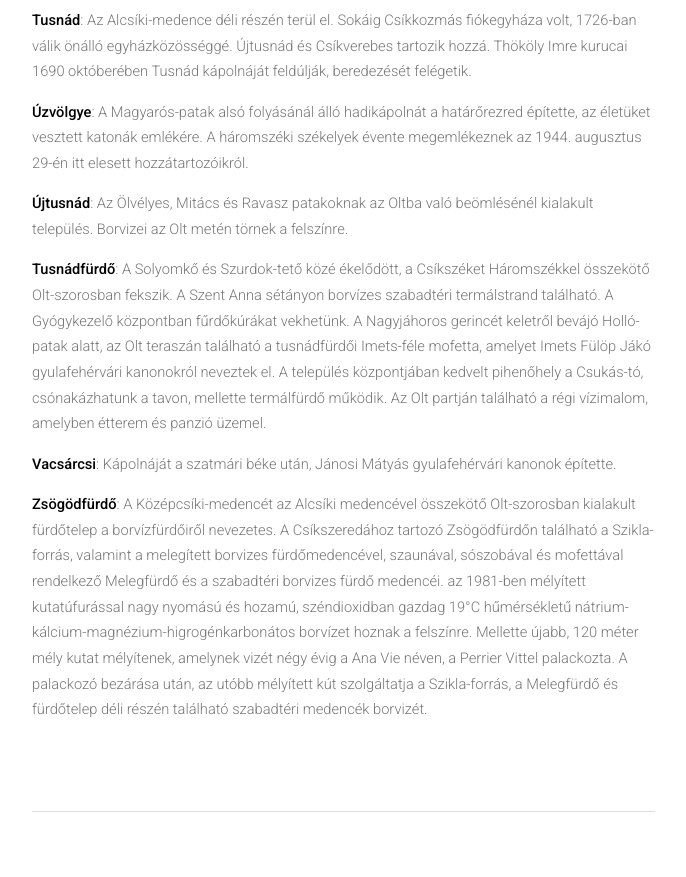
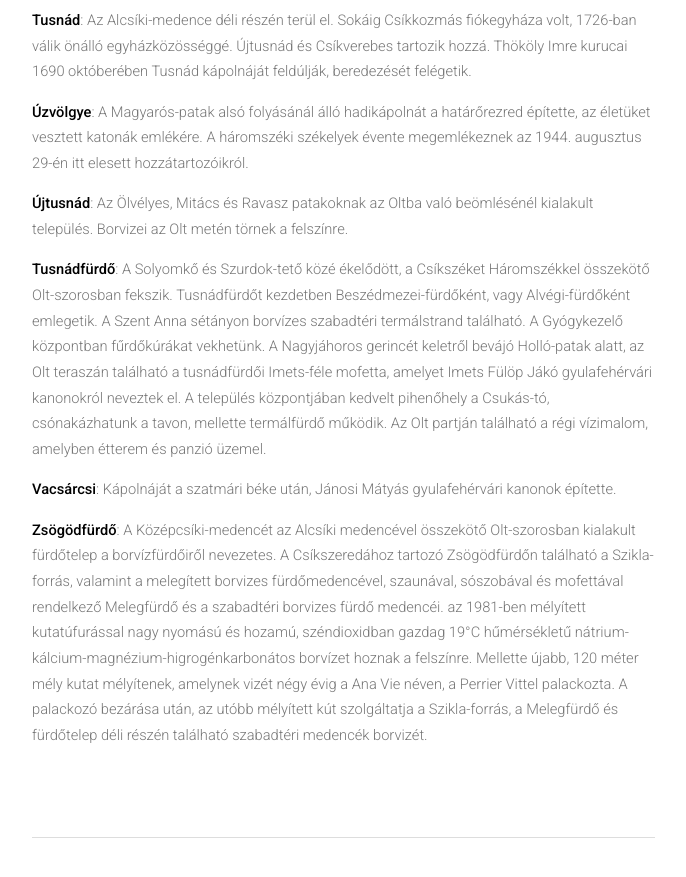
Before and after one commit to siculia/siculia.github.io, a Jekyll site: the page built from siculia-csikszek.html, in a window 1280 px wide and 900 px high, scrolled down 7999 px. Shown: the top 877 px of the window, without its empty margins (128-814 px from the left). Built offline with Jekyll 4.4.1, drawn with Linux system fonts in a browser that asks for light colours; nearby versions of some CDN libraries; library files that are not in the unit come from our copies; some of the changed text lies outside the part shown.

Commit message:
Tusnádfürdő

```diff
--- a/siculia-csikszek.html
+++ b/siculia-csikszek.html
@@ -78,7 +78,7 @@ layout: default
 							<p style="text-align: left;"><b>Csatószeg</b>: A Fiság pataknak az Olt folyóba való beömlésénél alakult ki.</p>
 							<p style="text-align: left;"><b>Csíkcsekefalva</b>: A település keleti felében több borvíz-forrás található, a legismertebbek a Csekefalvi-borvíz és a Gothárd-borvíz. Csekefalva és Csíkszentmárton határán található a mofettás jellegű Posszogó.</p>
 							<p style="text-align: left;"><b>Csíkkozmás</b>: Régi település, az Alcsíki-medence egyik községközpontja. Az egyetlen olyan csíki település, amelynek határában sót bányásztak ki, a régi sóakna helyét Sószéknek hívják. A településhez tartozik a Sószék-fürdő, a sósfürdők vizében található só a kárpáti homokkő rétegeiből oldódik ki. Csíkkozmásról ágazik el a Nyerges-tetőn keresztül vezető út, amelyen a Kászoni-medencébe juthatunk.</p>
-							<p style="text-align: left;"><b>Csíkverebes</b>: Tusnádhoz tartozó település, az olt bal oldalán. A csíkverebesi Bolygó borvízforrásokban gazdag mocsaras területét feltöltötték. A helységtől délnyugatra található a Benes-rétláp, régi nevén a Nádas-tavak, amely közel 300 hektárt foglal el az Olt árterületén. Csíkverebesnek egykor híres vasbányái voltak.</p>
+							<p style="text-align: left;"><b>Csíkverebes</b>: Tusnádhoz tartozó település, az Olt bal oldalán. A csíkverebesi Bolygó borvízforrásokban gazdag mocsaras területét feltöltötték. A helységtől délnyugatra található a Benes-rétláp, régi nevén a Nádas-tavak, amely közel 300 hektárt foglal el az Olt árterületén. Csíkverebesnek egykor híres vasbányái voltak.</p>
 							<p style="text-align: left;"><b>Csíkmindszent</b>: Csíkmindszent tizesekből álló település, tizesei a Sillók-tizese, Felszeg-tízes, avagy Prédák-tízese, Templom-tízes, Józsa-tízes, Nagy-tízes, Kisboroszló-tizes, avagy Ambrusok-tízese, Nagyboroszló, avagy Mindszentboroszló-tízese és az Alszeg-tízes. Csíkmindszent gótikus temploma a Templom-tízesben áll, az északi hajófalon a Szent László legenda kisebb részletével, az üldözés és csata jelenetekkel. </p>
 							<p style="text-align: left;"><b>Csíkrákos</b>: A Középcsíki-medence északi kijáratánál, a Rákos-patak mentén települt. Göröcsfalvával, Vacsásrcsival és Madéfalvával (Amadéfalva) alkotott közös egyházközséget. A Kisboldogasszony banderiális templomot, amelyet csíllagövi jegyek díszítenek, a plébánia írattárában lévő feljegyzések szerint az 1270-80-as években építették. A Szent Fülöpnek és Szent Jakabnak szentelt Bogáti-kápolna a Közép- és Felcsíki-medence bejáratát őrző, Olt fölé magasodó dobon épült. A 12-13. században épült csíkrákosi Pogányvár menedékként szolgált. Rákosi Réti János iskolamester és kántor 1630 után itt írja meg az első Csíki énekeskönyvet. A Bogáti-fürdő a Bogáti-domb alatt, a község nyugati részén, az Olt jobb partján található.</p>
 							<p style="text-align: left;"><b>Csíkszentmihály</b>: A Szilos- és Cibre-patakok összefolyásánál fekszik. Együtt alkot községet Ajnáddal, Vacsárcsival és Lóvésszel. Római katolikus temploma 1457-1467 között épült, Aamelynek északi falán Szent Lászlót ábrázoló freskó található, a király lábát késő középkori lemezpáncél borítja és csillagtarajos sarkanytyút visel. A templom fából faragott Szent Mihály szobra a 16. században készült. A Csíkszentmihály és Szépvíz között települt Cibrefalva eltünt.</p>
@@ -108,7 +108,7 @@ layout: default
 							<p style="text-align: left;"><b>Tusnád</b>: Az Alcsíki-medence déli részén terül el. Sokáig Csíkkozmás fiókegyháza volt, 1726-ban válik önálló egyházközösséggé. Újtusnád és Csíkverebes tartozik hozzá. Thököly Imre kurucai 1690 októberében Tusnád kápolnáját feldúlják, beredezését felégetik.</p>
 							<p style="text-align: left;"><b>Úzvölgye</b>: A Magyarós-patak alsó folyásánál álló hadikápolnát a határőrezred építette, az életüket vesztett katonák emlékére. A háromszéki székelyek évente megemlékeznek az 1944. augusztus 29-én itt elesett hozzátartozóikról.</p>
 							<p style="text-align: left;"><b>Újtusnád</b>: Az Ölvélyes, Mitács és Ravasz patakoknak az Oltba való beömlésénél kialakult település. Borvizei az Olt metén törnek a felszínre.</p>
-							<p style="text-align: left;"><b>Tusnádfürdő</b>: A Solyomkő és Szurdok-tető közé ékelődött, a Csíkszéket Háromszékkel összekötő Olt-szorosban fekszik. A Szent Anna sétányon borvízes szabadtéri termálstrand található. A Gyógykezelő központban fűrdőkúrákat vekhetünk. A Nagyjáhoros gerincét keletről bevájó Holló-patak alatt, az Olt teraszán található a tusnádfürdői Imets-féle mofetta, amelyet Imets Fülöp Jákó gyulafehérvári kanonokról neveztek el. A település központjában kedvelt pihenőhely a Csukás-tó, csónakázhatunk a tavon, mellette termálfürdő működik. Az Olt partján található a régi vízimalom, amelyben étterem és panzió üzemel.</p>
+							<p style="text-align: left;"><b>Tusnádfürdő</b>: A Solyomkő és Szurdok-tető közé ékelődött, a Csíkszéket Háromszékkel összekötő Olt-szorosban fekszik. Tusnádfürdőt kezdetben Beszédmezei-fürdőként, vagy Alvégi-fürdőként emlegetik. A Szent Anna sétányon borvízes szabadtéri termálstrand található. A Gyógykezelő központban fűrdőkúrákat vekhetünk. A Nagyjáhoros gerincét keletről bevájó Holló-patak alatt, az Olt teraszán található a tusnádfürdői Imets-féle mofetta, amelyet Imets Fülöp Jákó gyulafehérvári kanonokról neveztek el. A település központjában kedvelt pihenőhely a Csukás-tó, csónakázhatunk a tavon, mellette termálfürdő működik. Az Olt partján található a régi vízimalom, amelyben étterem és panzió üzemel.</p>
 							<p style="text-align: left;"><b>Vacsárcsi</b>: Kápolnáját a szatmári béke után, Jánosi Mátyás gyulafehérvári kanonok építette.</p>
 							<p style="text-align: left;"><b>Zsögödfürdő</b>: A Középcsíki-medencét az Alcsíki medencével összekötő Olt-szorosban kialakult fürdőtelep a borvízfürdőiről nevezetes. A Csíkszeredához tartozó Zsögödfürdőn található a Szikla-forrás, valamint a melegített borvizes fürdőmedencével, szaunával, sószobával és mofettával rendelkező Melegfürdő és a szabadtéri borvizes fürdő medencéi. az 1981-ben mélyített kutatúfurással nagy nyomású és hozamú, széndioxidban gazdag 19°C hűmérsékletű nátrium-kálcium-magnézium-higrogénkarbonátos borvízet hoznak a felszínre. Mellette újabb, 120 méter mély kutat mélyítenek, amelynek vizét négy évig a Ana Vie néven, a Perrier Vittel palackozta. A palackozó bezárása után, az utóbb mélyített kút szolgáltatja a Szikla-forrás, a Melegfürdő és fürdőtelep déli részén található szabadtéri medencék borvizét.</p>
 
```
